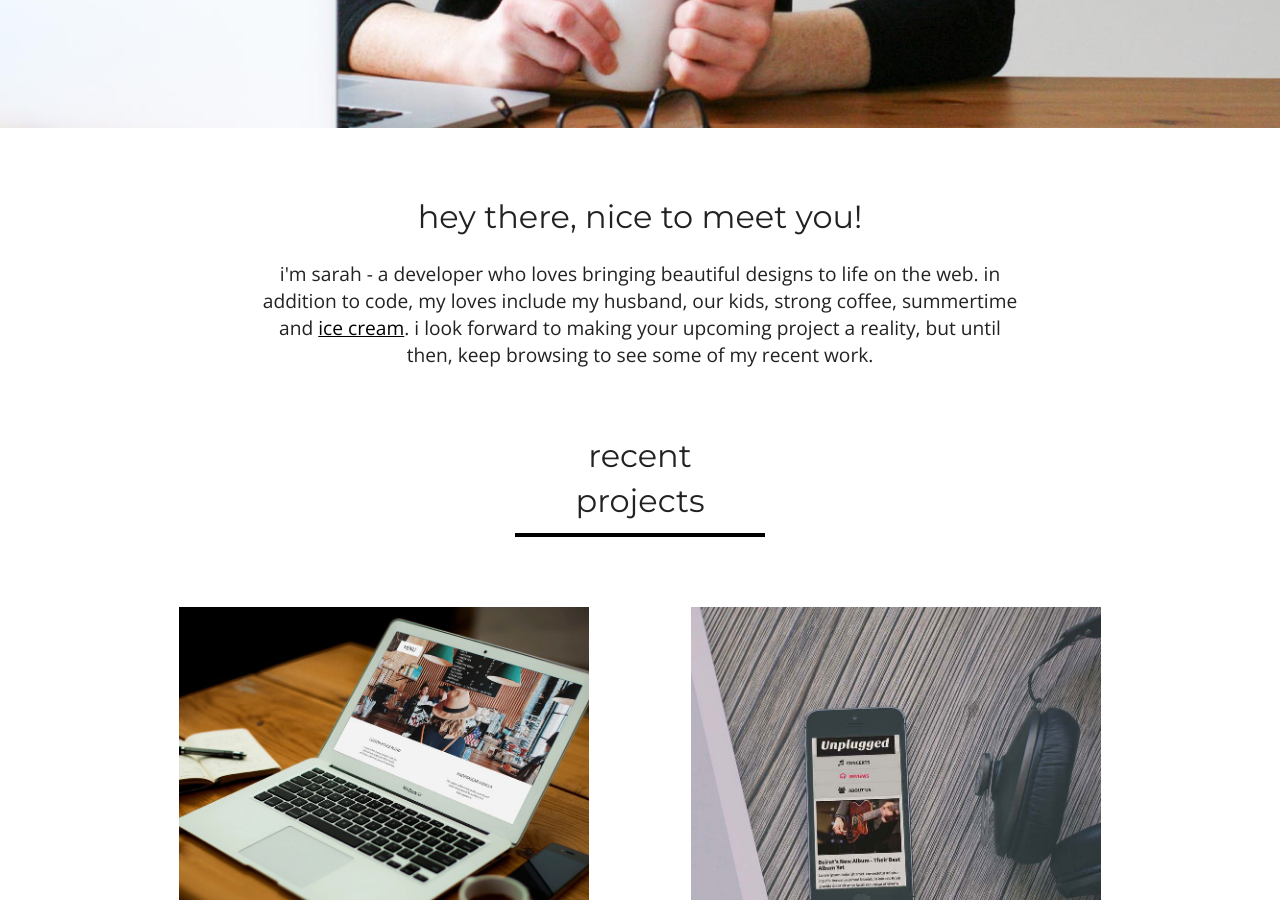
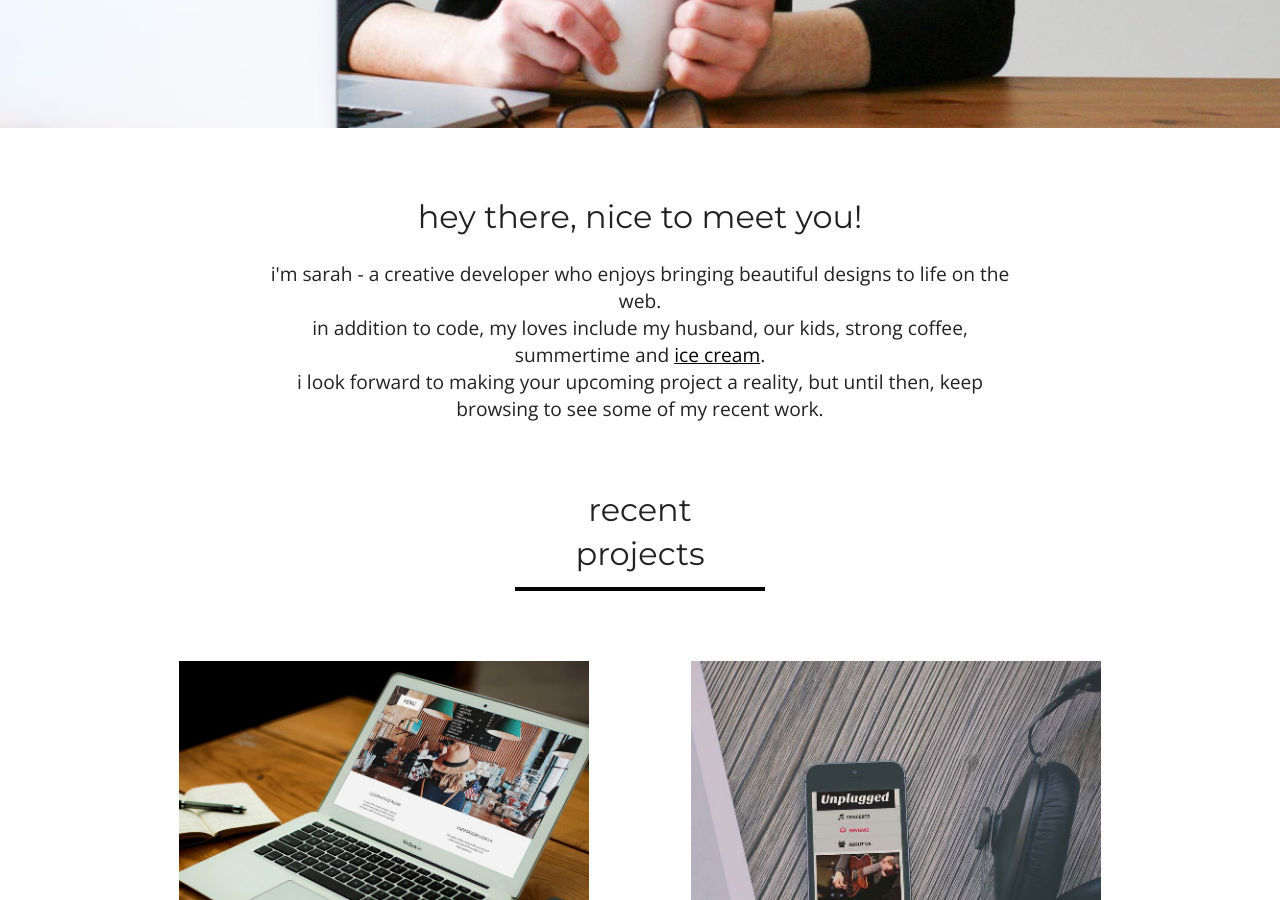
Before and after one commit to skiddhubbard/skiddhubbard.github.io, a Jekyll site: the page built from index.md, in a window 1280 px wide and 900 px high, scrolled down 772 px. Built offline with Jekyll 4.4.1, drawn with Linux system fonts in a browser that asks for light colours; nearby versions of some CDN libraries.

Commit message:
update about text

```diff
--- a/_layouts/home.html
+++ b/_layouts/home.html
@@ -28,8 +28,8 @@ layout: default
 <section id="about">
   <div class="about">
     <h2>hey there, nice to meet you!</h2>
-    <p id="about-description">i'm sarah - a developer who loves bringing beautiful designs to life on the web.
-      in addition to code, my loves include my husband, our kids, strong coffee, summertime and <a href="http://realfoodandicecream.com" target="_blank">ice cream</a>.
+    <p id="about-description">i'm sarah - a creative developer who enjoys bringing beautiful designs to life on the web.<br>
+      in addition to code, my loves include my husband, our kids, strong coffee, summertime and <a href="http://realfoodandicecream.com" target="_blank">ice cream</a>.<br>
       i look forward to making your upcoming project a reality, but until then, keep browsing to see some of my recent work.</p>
   </div>
 </section>
```
